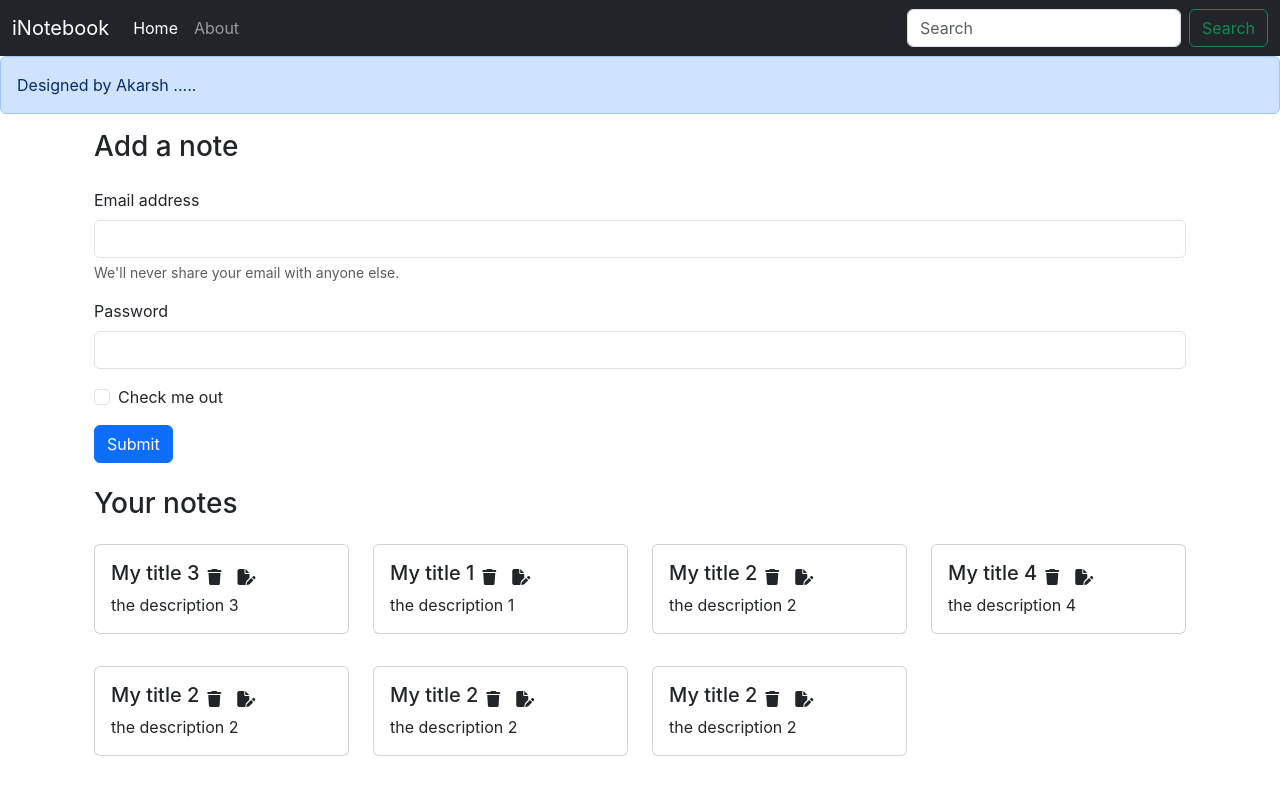
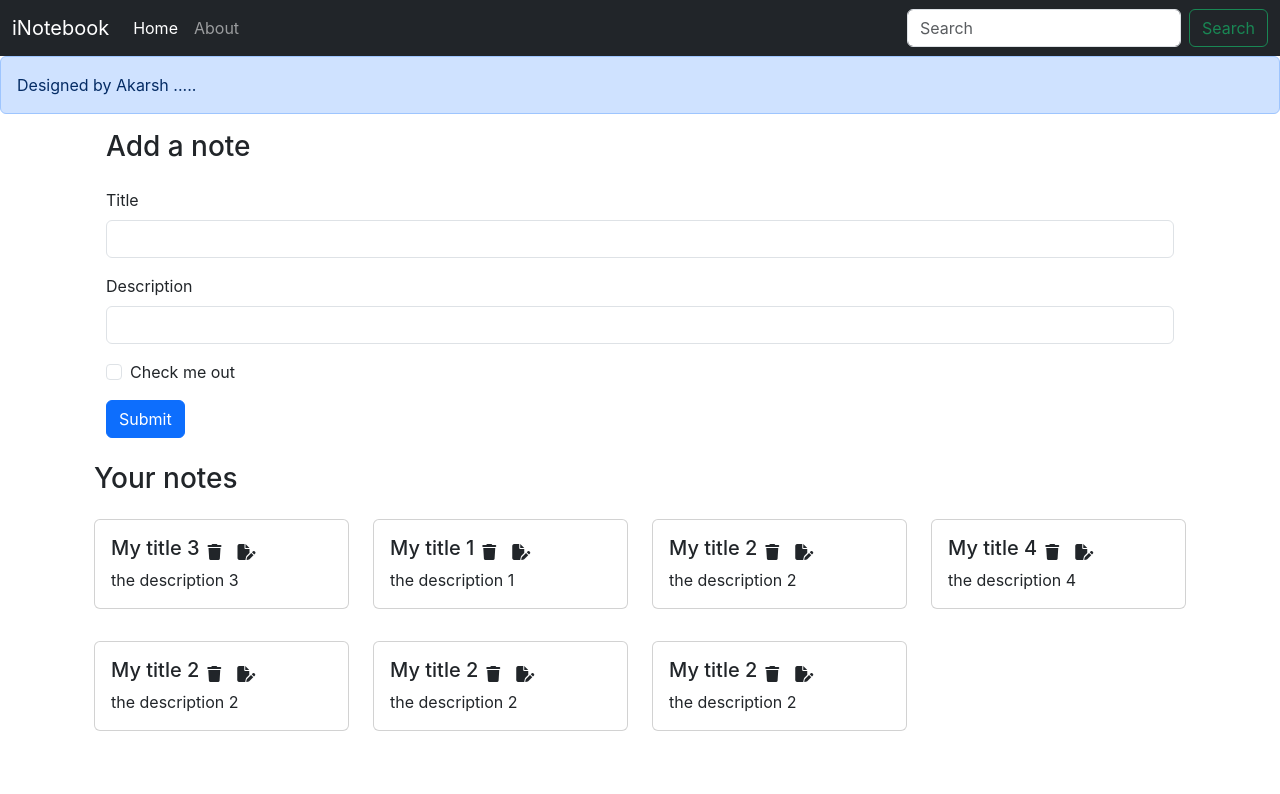
Before and after one commit to Ak8933/inotebook, a React (Create React App) app: page / in a window 1280 px wide. Shown: the top 794 px of the page. Built offline with nearby package versions, Linux system fonts and the light colour scheme.

Commit message:
Added AddNote.js component & refactored the app to perform create note operation

```diff
--- /dev/null
+++ b/src/components/AddNote.js
@@ -0,0 +1,48 @@
+import React, { useContext, useState } from 'react'
+import noteContext from '../context/notes/noteContext';
+
+
+const AddNote = () => {
+    const context = useContext(noteContext);
+    const { addNote } = context;
+
+    const [note, setNote] = useState({
+        title: "", description: "", tag: "default"
+    });
+
+    const handleClick = (e) => {
+        e.preventDefault();
+        addNote(note.title, note.description, note.tag);
+       // setNote({ title: "", description: "", tag: "" })
+        //addNote(note);
+    }
+    const onChange = (e) => {
+        setNote({ ...note, [e.target.name]: e.target.value })
+    }
+
+
+
+
+    return (
+        <div className="container">
+            <h3>Add a note</h3>
+            <form className='my-4'>
+                <div className="mb-3">
+                    <label htmlFor="title" className="form-label">Title</label>
+                    <input type="text" className="form-control" id="title" name="title" aria-describedby="emailHelp" onChange={onChange} />
+                </div>
+                <div className="mb-3">
+                    <label htmlFor="description" className="form-label">Description</label>
+                    <input type="text" className="form-control" id="description" name="description" onChange={onChange} />
+                </div>
+                <div className="mb-3 form-check">
+                    <input type="checkbox" className="form-check-input" id="exampleCheck1" />
+                    <label className="form-check-label" htmlFor="exampleCheck1">Check me out</label>
+                </div>
+                <button type="submit" className="btn btn-primary" onClick={handleClick}>Submit</button>
+            </form>
+        </div>
+    )
+}
+
+export default AddNote
--- a/src/components/Alert.js
+++ b/src/components/Alert.js
@@ -3,7 +3,7 @@ import React from 'react'
 const Alert = (props) => {
     return (
         <>
-            <div class="alert alert-primary" role="alert">
+            <div className="alert alert-primary" role="alert">
                 {props.message}
             </div>
         </>
--- a/src/components/Home.js
+++ b/src/components/Home.js
@@ -1,6 +1,7 @@
 import React from 'react'
 
 import Notes from './Notes';
+
 
 
 const Home = () => {
@@ -9,23 +10,7 @@ const Home = () => {
   return (
     <>
       <div className="container">
-        <h3>Add a note</h3>
-        <form className='my-4'>
-          <div className="mb-3">
-            <label htmlFor="exampleInputEmail1" className="form-label">Email address</label>
-            <input type="email" className="form-control" id="exampleInputEmail1" aria-describedby="emailHelp" />
-            <div id="emailHelp" className="form-text">We'll never share your email with anyone else.</div>
-          </div>
-          <div className="mb-3">
-            <label htmlFor="exampleInputPassword1" className="form-label">Password</label>
-            <input type="password" className="form-control" id="exampleInputPassword1" />
-          </div>
-          <div className="mb-3 form-check">
-            <input type="checkbox" className="form-check-input" id="exampleCheck1" />
-            <label className="form-check-label" htmlFor="exampleCheck1">Check me out</label>
-          </div>
-          <button type="submit" className="btn btn-primary">Submit</button>
-        </form>
+
         <Notes/>
       </div>
     </>
--- a/src/components/Notes.js
+++ b/src/components/Notes.js
@@ -1,12 +1,14 @@
 import React,{ useContext } from 'react'
 import noteContext from '../context/notes/noteContext';
 import NoteItem from './NoteItem';
+import AddNote from './AddNote';
 
 const Notes = () => {
     const context = useContext(noteContext);
-    const { notes, setNotes } = context;
+    const {notes, addNote} = context;
     return (
         <>
+        <AddNote/>
             <div className="row">
                 <h3>Your notes</h3>
                 {notes.map((note) => {
--- a/src/context/notes/NoteState.js
+++ b/src/context/notes/NoteState.js
@@ -72,12 +72,49 @@ const NoteState = (props) => {
     ]
 
     const [notes, setNotes] = useState(notesInitial);
-return (
-    <NoteContext.Provider value={{notes,setNotes}}>
-        {props.children}
-    </NoteContext.Provider>
 
-)
+    //Add Note
+    const addNote = (title, description, tag) => {
+        console.log("Adding a new note");
+
+        //TODO API call
+        let note = {
+            "_id": "6686f44bc577f678b5846428b30",
+            "user": "6684de6c60cea27792296c1d",
+            "title": title,
+            "description": description,
+            "tag": tag,
+            "date": "2024-07-04T19:13:15.933Z",
+            "__v": 0
+        }
+        setNotes(notes.concat(note))
+    }
+
+
+
+    //Delete Note
+    const deleteNote = (id) => {
+        setNotes((prevNotes) => {
+            return prevNotes.filter((noteItem) => noteItem.id !== id)
+        })
+    }
+
+
+    //Update Node
+    const updateNote = (id, title, description, tag) => {
+        setNotes((prevNotes) => {
+            return prevNotes.map((noteItem) => noteItem.id === id ? {
+                ...noteItem, title, description, tag
+            } : noteItem)
+        })
+    }
+
+    return (
+        <NoteContext.Provider value={{ notes, addNote,deleteNote,updateNote }}>
+            {props.children}
+        </NoteContext.Provider>
+
+    )
 }
 
 export default NoteState;
```
